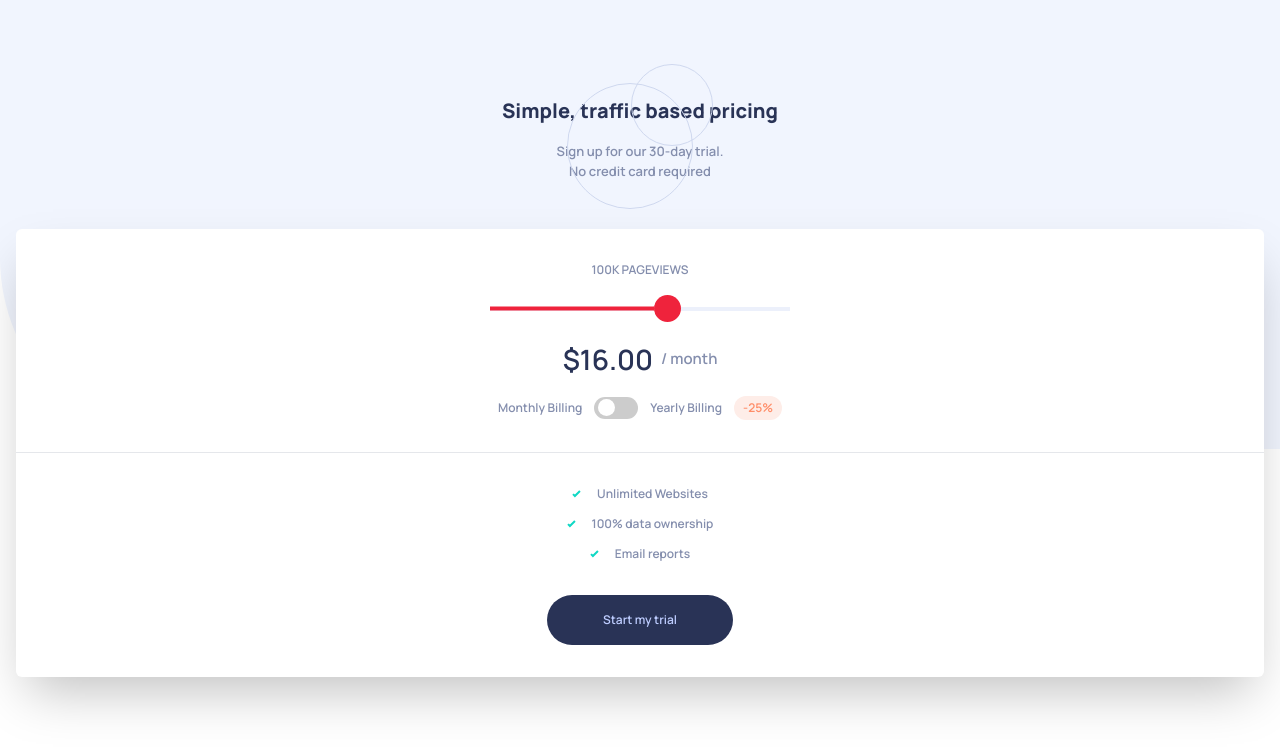
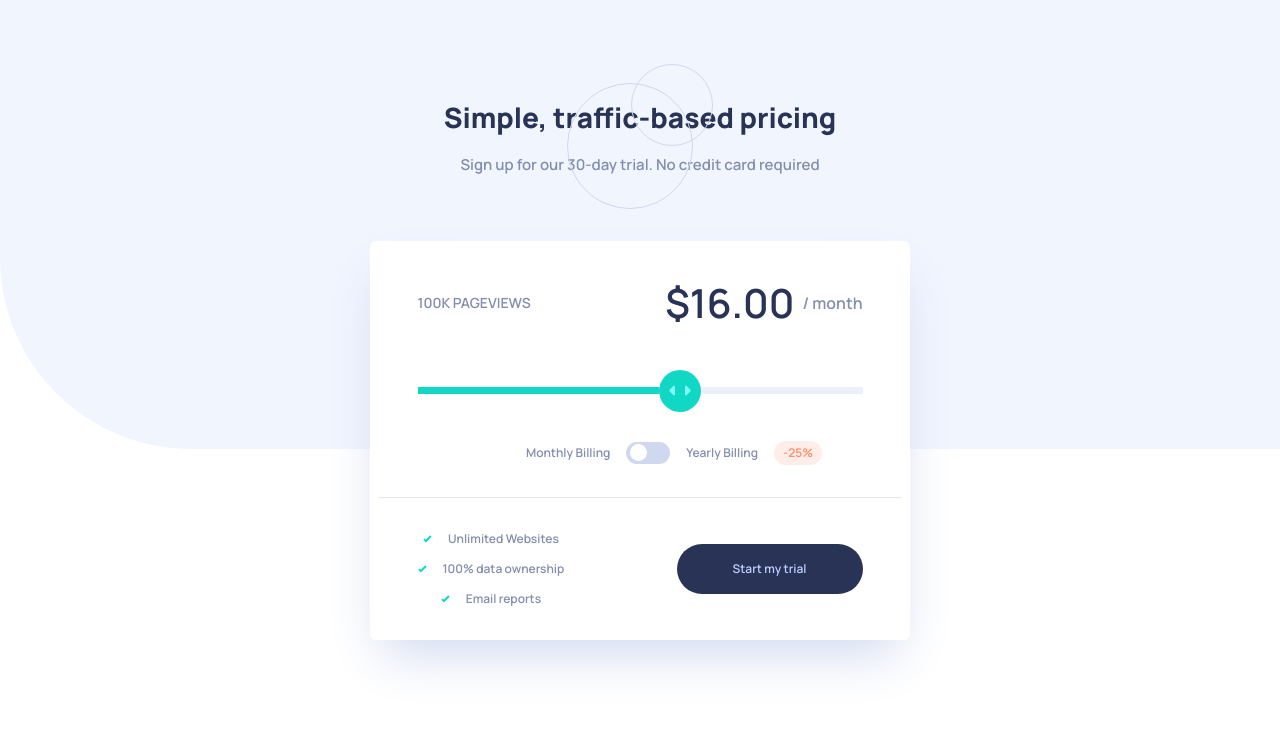
Before and after one commit to jacksonwhiting/interactive-pricing-component, a website: page src/index.html in a window 1280 px wide. Shown: the top 750 px of the page. Drawn offline with Linux system fonts and the light colour scheme.

Commit message:
ui complete

```diff
--- a/src/index.html
+++ b/src/index.html
@@ -40,7 +40,7 @@
 					fill-rule="evenodd"
 					d="M0 0h1440v449H191.5C85.737 449 0 363.263 0 257.5V0z" />
 			</svg>
-			<header class="relative z-10">
+			<header class="relative max-w-[330px] md:max-w-[395px] mx-auto z-10">
 				<div class="pt-16 mx-auto text-center">
 					<div class="relative max-w-[200px] mx-auto flex justify-center">
 						<svg
@@ -54,23 +54,28 @@
 							</g>
 						</svg>
 					</div>
-					<h1 class="mt-8 text-skin-hdg-pri font-extrabold text-hdgM">
-						Simple, traffic based pricing
+					<h1
+						class="mt-8 text-skin-hdg-pri font-extrabold text-hdgM md:text-hdgL">
+						Simple, traffic-based pricing
 					</h1>
 
-					<p class="mt-4 text-[.8125rem]">
-						Sign up for our 30-day trial. <br />
+					<p class="mt-4 text-[.8125rem] md:text-hdgXs">
+						Sign up for our 30-day trial. <br class="md:hidden" />
 						No credit card required
 					</p>
 				</div>
 			</header>
 			<section
-				class="relative z-10 mt-12 mx-4 px-4 py-8 rounded-md shadow-2xl bg-white text-center">
-				<h2 class="mb-4 uppercase tracking[1.71px]" id="pageviews">
+				class="relative max-w-[330px] md:max-w-[540px] mx-auto z-10 mt-16 px-2 md:px-6 py-8 rounded-md shadow-2xl shadow-[#CFD8EF] bg-white text-center">
+				<div
+					class="contents md:grid md:max-w-[445px] md:mx-auto md:grid-cols-2 md:grid-rows-2">
+					<h2
+						class="mb-6 uppercase tracking[1.71px] md:text-[.875rem] md:col-start-1 md:row-start-1 self-center justify-self-start"
+						id="pageviews">
 						100K Pageviews
 					</h2>
 					<input
-					class="range-gradient mb-4"
+						class="mb-4 w-[280px] md:w-[445px] md:col-start-1 md:col-span-2 md:row-start-2 place-self-center"
 						id="range-slider"
 						type="range"
 						min="0"
@@ -78,15 +83,18 @@
 						value="60"
 						step="20" />
 
-				<div class="flex items-center justify-center mb-4">
+					<div
+						class="flex items-center justify-center mb-6 md:col-start-2 md:row-start-1 self-center justify-self-end">
 						<span
-						class="text-hdgL font-semibold text-skin-hdg-pri"
+							class="text-hdgL md:text-[2.5rem] font-semibold text-skin-hdg-pri"
 							id="price"
 							>$16.00</span
 						>
-					<span class="text-hdgXs ml-2">/ month</span>
+						<span class="text-hdgXs md:text-hdgS ml-2">/ month</span>
 					</div>
-				<div class="flex items-center justify-center space-x-3 mb-8">
+				</div>
+				<div
+					class="flex items-center justify-end space-x-2 md:space-x-4 mb-8 md:mr-[13%]">
 					<span>Monthly Billing</span>
 					<label class="switch">
 						<input type="checkbox" />
@@ -99,9 +107,15 @@
 					>
 				</div>
 				<hr class="border-t-1 -mr-4 -ml-4 mb-8" />
-				<div class="space-y-3 mb-8">
+				<div
+					class="contents md:max-w-[445px] md:grid md:grid-cols-2 md:grid-rows-1 mx-auto">
+					<div
+						class="space-y-3 mb-8 md:mb-0 md:col-start-1 md:row-start-1 justify-self-start self-center">
 						<div class="flex items-center justify-center space-x-4">
-						<svg xmlns="http://www.w3.org/2000/svg" width="9" height="8">
+							<svg
+								xmlns="http://www.w3.org/2000/svg"
+								width="9"
+								height="8">
 								<path
 									fill="none"
 									stroke="#10D8C4"
@@ -111,7 +125,10 @@
 							<span>Unlimited Websites</span>
 						</div>
 						<div class="flex items-center justify-center space-x-4">
-						<svg xmlns="http://www.w3.org/2000/svg" width="9" height="8">
+							<svg
+								xmlns="http://www.w3.org/2000/svg"
+								width="9"
+								height="8">
 								<path
 									fill="none"
 									stroke="#10D8C4"
@@ -121,7 +138,10 @@
 							<span>100% data ownership</span>
 						</div>
 						<div class="flex items-center justify-center space-x-4">
-						<svg xmlns="http://www.w3.org/2000/svg" width="9" height="8">
+							<svg
+								xmlns="http://www.w3.org/2000/svg"
+								width="9"
+								height="8">
 								<path
 									fill="none"
 									stroke="#10D8C4"
@@ -132,9 +152,10 @@
 						</div>
 					</div>
 					<button
-					class="px-14 py-4 bg-skin-hdg-pri text-[#BECDFF] rounded-full cursor-pointer">
+						class="px-14 py-4 bg-skin-hdg-pri text-[#BECDFF] md:col-start-2 row-start-1 md:justify-self-end self-center rounded-full cursor-pointer">
 						Start my trial
 					</button>
+				</div>
 			</section>
 		</main>
 		<script src="main.js" async></script>
--- a/src/input.css
+++ b/src/input.css
@@ -23,7 +23,7 @@
 		left: 0;
 		right: 0;
 		bottom: 0;
-		background-color: #ccc;
+		background-color: #cfd8ef;
 		-webkit-transition: 0.4s;
 		transition: 0.4s;
 	}
@@ -66,16 +66,15 @@
 	/* === range theme and appearance === */
 	input[type="range"] {
 		font-size: 1.5rem;
-		width: 12.5em;
 	}
 
 	input[type="range"] {
-		color: #ef233c;
-		--thumb-height: 1.125em;
-		--track-height: 0.125em;
+		color: #10d8c4;
+		--thumb-height: 1.75em;
+		--track-height: 0.25em;
 		--track-color: #ecf0fb;
-		--brightness-hover: 180%;
-		--brightness-down: 80%;
+		--brightness-hover: 100%;
+		--brightness-down: 100%;
 		--clip-edges: 0.125em;
 	}
 
@@ -121,12 +120,12 @@
 			100vmax currentColor;
 
 		width: var(--thumb-width, var(--thumb-height));
-		background: linear-gradient(currentColor 0 0) scroll no-repeat left center /
-			50% calc(var(--track-height) + 1px);
+		/* background: linear-gradient(currentColor 0 0) scroll no-repeat left center /
+			50% calc(var(--track-height) + 1px); */
+		background: url("../assets/images/icon-slider.svg") no-repeat center;
 		background-color: currentColor;
 		box-shadow: var(--box-fill);
 		border-radius: var(--thumb-width, var(--thumb-height));
-
 		filter: brightness(100%);
 		clip-path: polygon(
 			100% -1px,
@@ -143,16 +142,18 @@
 	input[type="range"]:hover::-webkit-slider-thumb {
 		filter: brightness(var(--brightness-hover));
 		cursor: pointer;
+		color: #24aea1;
 	}
 
 	input[type="range"]:active::-webkit-slider-thumb {
 		filter: brightness(var(--brightness-down));
-		cursor: pointer;
+		cursor: grab;
 	}
 
 	input[type="range"]::-webkit-slider-runnable-track {
 		background: linear-gradient(var(--track-color) 0 0) scroll no-repeat
 			center / 100% calc(var(--track-height) + 1px);
+		border-radius: 9999px;
 	}
 
 	input[type="range"]:disabled::-webkit-slider-thumb {
@@ -175,7 +176,8 @@
 	}
 
 	input[type="range"]::-moz-range-thumb {
-		background: currentColor;
+		background: url("../assets/images/icon-slider.svg") no-repeat center;
+		background-color: currentColor;
 		border: 0;
 		width: var(--thumb-width, var(--thumb-height));
 		border-radius: var(--thumb-width, var(--thumb-height));
```
Also changed, not shown: src/dist/output.css. Lines whose indentation alone changed are shown as unchanged.
